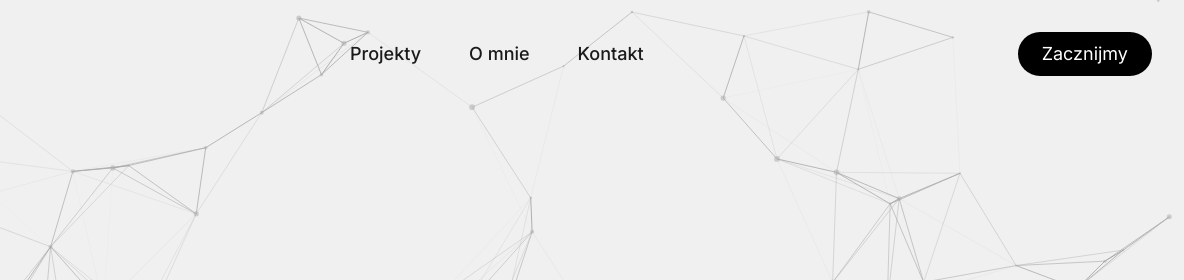
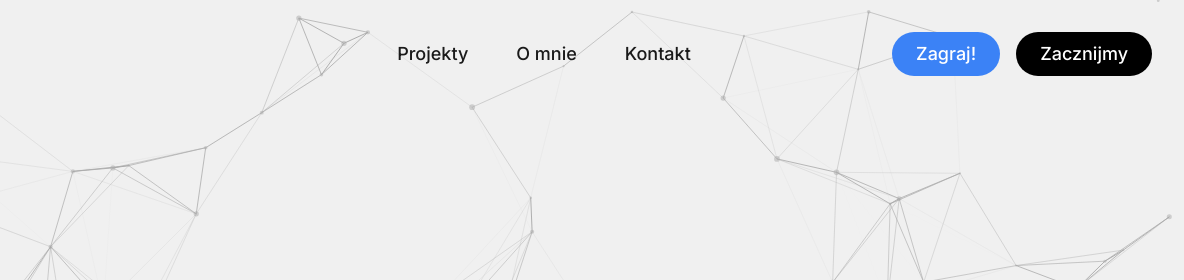
Before and after one commit to mlodyb10/moje-portfolio, a plain HTML site: page index.html in a window 1280 px wide. Shown: the top 280 px of the page, 96-1280 px from the left. Drawn offline with nearby package versions, Linux system fonts and the light colour scheme.

Commit message:
Dodanie giery

```diff
--- a/index.html
+++ b/index.html
@@ -188,6 +188,8 @@
     <div id="mobile-menu" class="fixed inset-0 z-40 flex flex-col items-center justify-center">
         <button id="close-menu-button" class="absolute top-4 right-4 sm:top-8 sm:right-8 text-4xl font-bold">&times;</button>
         <ul class="text-center space-y-8">
+            <!-- DODANY LINK MOBILNY -->
+            <li><a href="https://memory-game-theta-mauve.vercel.app/" target="_blank" rel="noopener noreferrer" class="text-4xl font-bold text-blue-500">Zagraj!</a></li>
             <li><a href="#projekty" class="mobile-nav-link text-4xl font-bold">Projekty</a></li>
             <li><a href="#omnie" class="mobile-nav-link text-4xl font-bold">O mnie</a></li>
             <li><a href="#kontakt" class="mobile-nav-link text-4xl font-bold">Kontakt</a></li>
@@ -198,21 +200,34 @@
 
         <div class="flex flex-col min-h-screen p-4 sm:p-8">
             <header>
-                <nav class="flex justify-between items-center text-lg">
+                <!-- POPRAWKA CENTROWANIA: Dodane 'relative' do <nav> -->
+                <nav class="relative flex justify-between items-center text-lg">
                     <div class="z-50">
                         <svg class="h-10 w-10 text-black" viewBox="0 0 100 100" fill="none" xmlns="http://www.w3.org/2000/svg">
                             <circle cx="50" cy="50" r="48" class="stroke-current" stroke-width="4"/>
                             <text x="50" y="50" font-family="Inter, sans-serif" font-weight="900" font-size="40" text-anchor="middle" dy=".3em" class="fill-current">BB</text>
                         </svg>
                     </div>
-                    <ul class="hidden md:flex space-x-12 font-medium">
+
+                    <!-- POPRAWKA CENTROWANIA: Nowy wrapper dla <ul. z pozycjonowaniem absolutnym -->
+                    <div class="hidden md:block absolute left-1/2 top-1/2 -translate-x-1/2 -translate-y-1/2 z-10">
+                        <ul class="flex space-x-12 font-medium">
                             <li><a href="#projekty" class="nav-link hover:text-gray-500 transition-colors">Projekty</a></li>
                             <li><a href="#omnie" class="nav-link hover:text-gray-500 transition-colors">O mnie</a></li>
                             <li><a href="#kontakt" class="nav-link hover:text-gray-500 transition-colors">Kontakt</a></li>
                         </ul>
-                    <a href="#kontakt" class="nav-link hidden md:inline-block bg-black text-white px-6 py-2 rounded-full hover:bg-gray-800">
+                    </div>
+
+                    <!-- POPRAWKA CENTROWANIA: Dodane 'z-50' do grupy przycisków -->
+                    <div class="hidden md:flex items-center space-x-4 z-50">
+                        <a href="https://memory-game-theta-mauve.vercel.app/" target="_blank" rel="noopener noreferrer" class="bg-blue-500 text-white px-6 py-2 rounded-full hover:bg-blue-600 transition-colors font-medium">
+                            Zagraj!
+                        </a>
+                        <a href="#kontakt" class="nav-link bg-black text-white px-6 py-2 rounded-full hover:bg-gray-800 font-medium">
                             Zacznijmy
                         </a>
+                    </div>
+
                     <button id="open-menu-button" class="md:hidden font-bold z-50">Menu</button>
                 </nav>
             </header>
```
Lines whose indentation alone changed are shown as unchanged.
